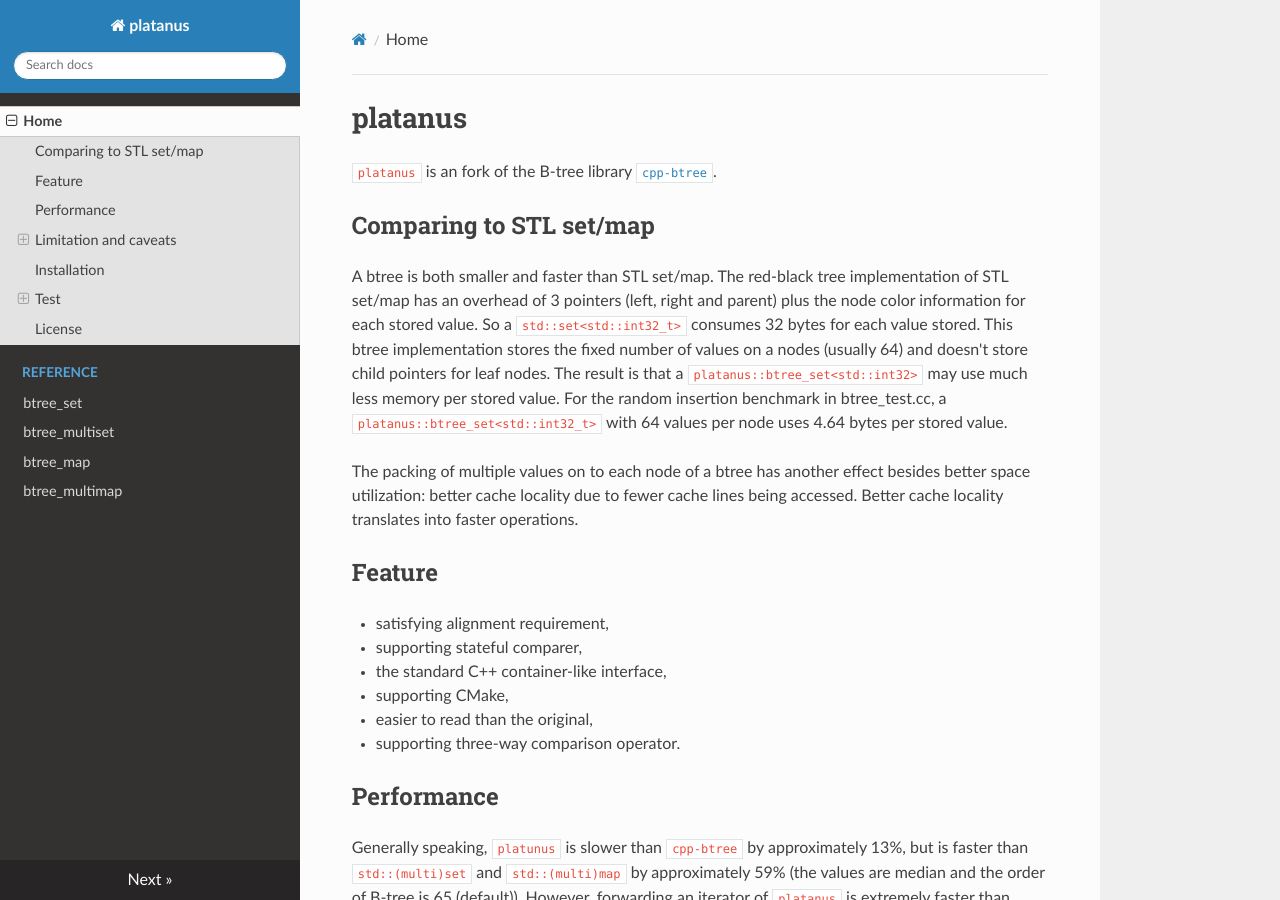
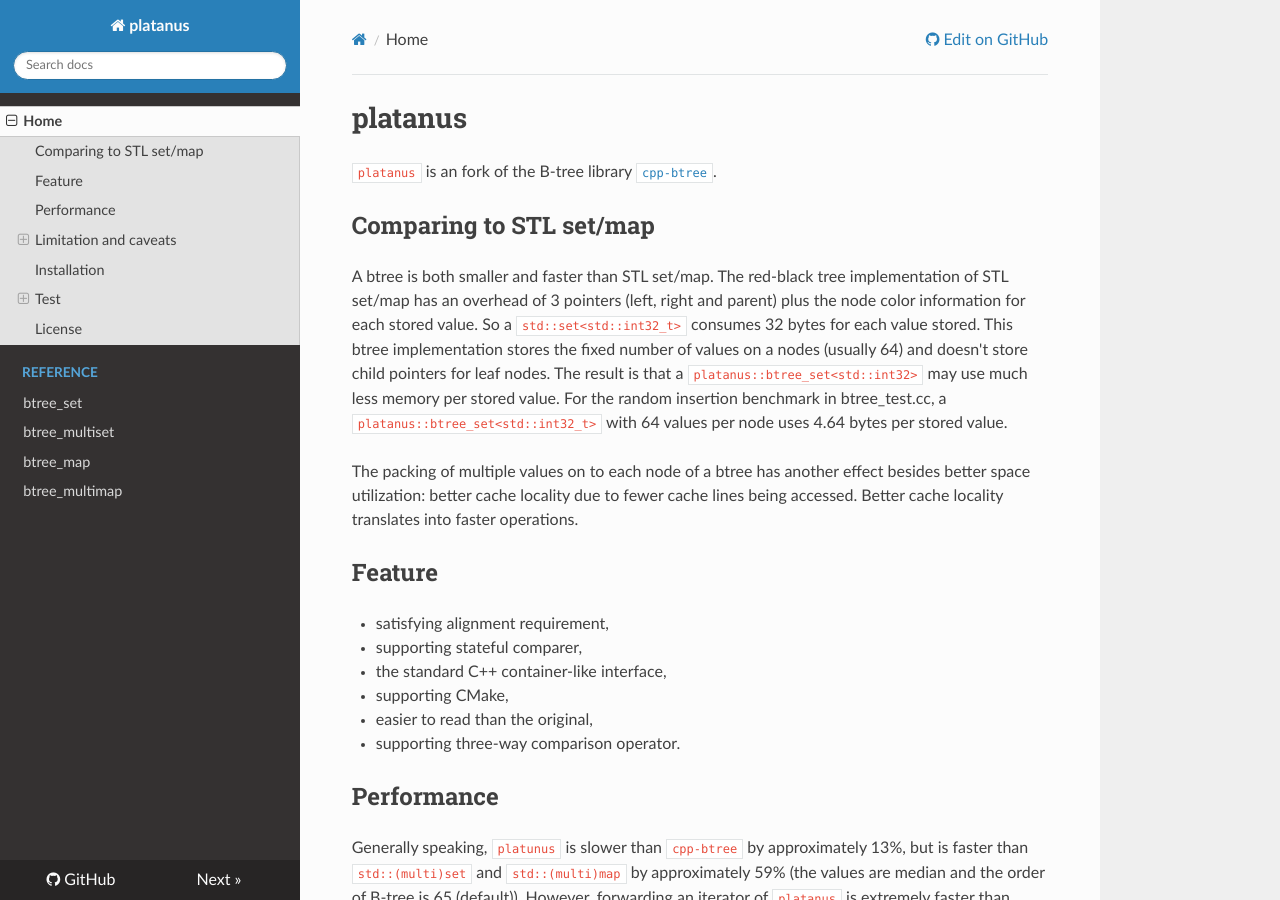
Before and after one commit to sukeya/platanus, an MkDocs documentation site: the page built from docs/index.md, in a window 1280 px wide and 900 px high. Built offline with MkDocs 1.6.1, drawn with Linux system fonts in a browser that asks for light colours; nearby versions of some CDN libraries; some of the changed lines change nothing that is shown.

Commit message:
add the repository url to mkdocs.yml.
Signed-off-by: Yuya Asano <64895419+sukeya@users.noreply.github.com>

```diff
--- a/mkdocs.yml
+++ b/mkdocs.yml
@@ -1,5 +1,7 @@
 site_name: platanus
 site_url: https://sukeya.github.io/platanus/
+repo_url: https://github.com/sukeya/platanus
+edit_uri: blob/main/docs/
 nav:
   - Home: index.md
   - Reference :
```
